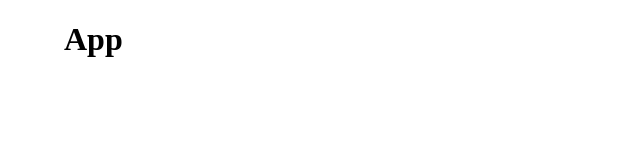
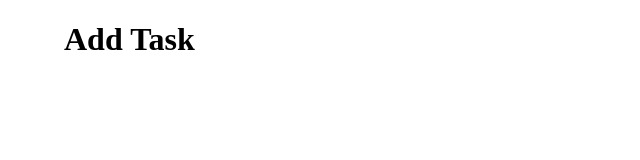
Before and after one commit to dryingcore/tasks.js, a React (Vite) app in the folder frontend/: page / in a window 1280 px wide. Shown: the top 160 px of the page, without its empty margins (0-640 px from the left). Built offline with nearby package versions, Linux system fonts and the light colour scheme.

Commit message:
Jul 23, 2024, 6:49 PM

```diff
--- a/frontend/src/App.jsx
+++ b/frontend/src/App.jsx
@@ -1,10 +1,11 @@
 import { Box, Container } from "@mui/material";
+import AddTask from "./components/addTask";
 
 export default function App() {
 	return (
 		<Container>
 			<Box>
-				<h1>App</h1>
+				<AddTask />
 			</Box>
 		</Container>
 	);
```
